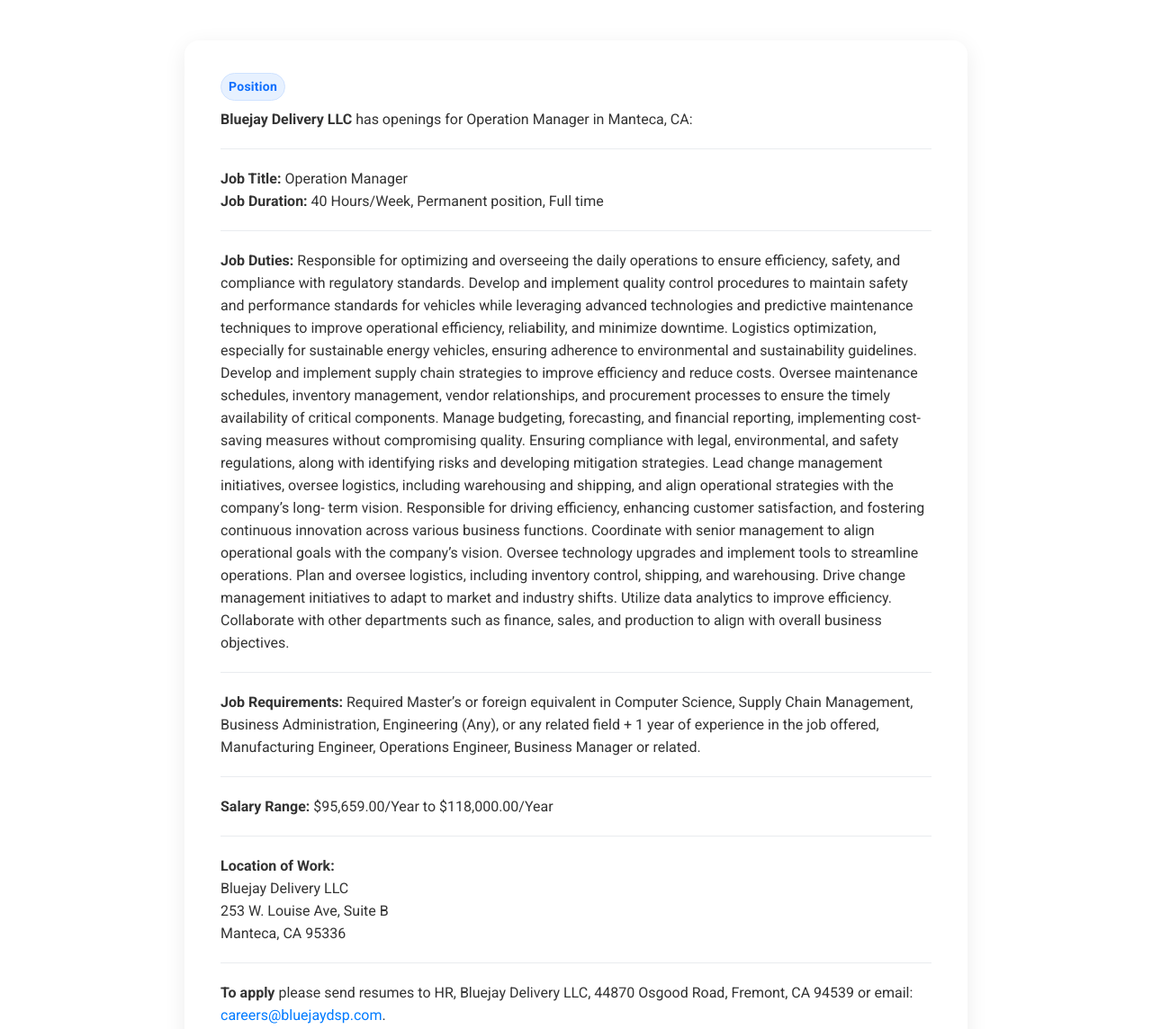
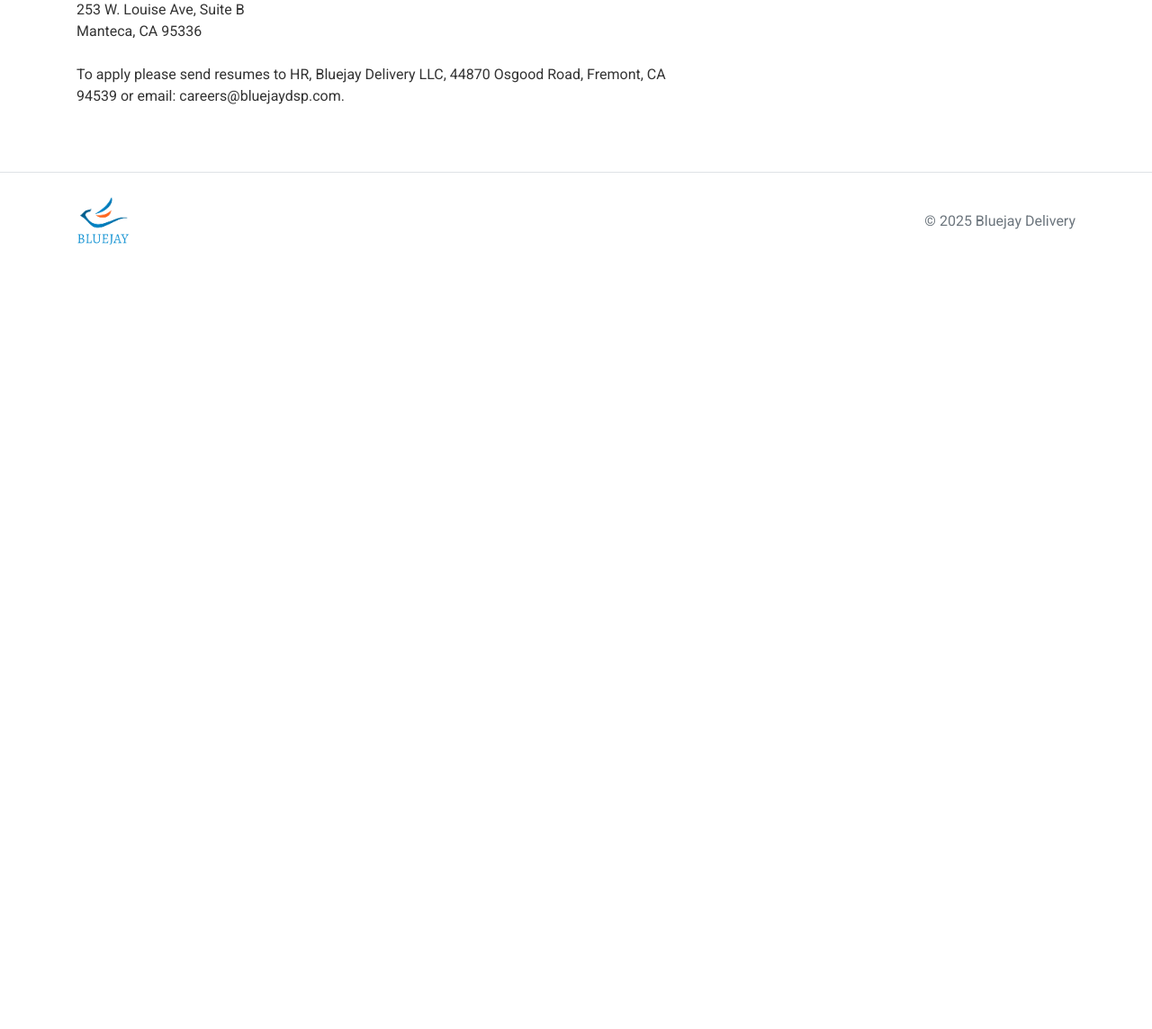
Before and after one commit to singhprabhjot/bluejay-website, a website: page job-general-manager.html in a window 1280 px wide. Shown: the part 936-2080 px from the top of the page at 90% size. After the commit the page ends 1236 px from the top, so only its background shows below. Drawn offline with nearby package versions, Linux system fonts and the light colour scheme.

Commit message:
Removing pic

```diff
--- a/job-general-manager.html
+++ b/job-general-manager.html
@@ -3,54 +3,34 @@
 <head>
   <meta charset="utf-8" />
   <meta name="viewport" content="width=device-width, initial-scale=1" />
-  <title>General Manager — Bluejay Delivery</title>
+  <title>Operation Manager — Manteca, CA | Bluejay Delivery LLC</title>
   <link rel="icon" href="assets/images/icon.png" type="image/png" />
   <link href="assets/css/bootstrap.min.css" rel="stylesheet" />
   <link href="assets/css/style.css" rel="stylesheet" />
   <style>
-    :root{--card-radius:16px;--shadow:0 6px 24px rgba(0,0,0,.08)}
-    .hero{background:linear-gradient(180deg,rgba(0,0,0,.5),rgba(0,0,0,.6)),url('assets/images/slider/3.jpg') center/cover no-repeat;color:#fff}
-    .logo-img{height:60px;width:auto}
-    .content-wrap{max-width:900px;margin-inline:auto}
-    .content-card{background:#fff;border-radius:var(--card-radius);box-shadow:var(--shadow);padding:2rem}
-    .typography{line-height:1.75;font-size:1.05rem}
-    .section{margin-top:1.25rem;padding-top:1.25rem;border-top:1px solid #e9ecef}
-    .label{display:inline-block;font-size:.875rem;font-weight:600;letter-spacing:.02em;color:#0d6efd;background:#e7f1ff;border:1px solid #cfe2ff;padding:.15rem .5rem;border-radius:999px}
-    @media (min-width:992px){.content-card{padding:2.25rem 2.5rem}}
+    .logo-img {height: 60px; width: auto; object-fit: contain;}
+    .legal-wrap {white-space: pre-wrap; font-family: inherit;}
+    .page-title {font-size: 1.75rem; font-weight: 600; margin-bottom: 1rem;}
   </style>
 </head>
 <body>
   <header class="py-3 border-bottom bg-white">
     <div class="container d-flex align-items-center justify-content-between">
       <a href="index.html" class="d-inline-flex align-items-center gap-2 text-decoration-none">
-        <img src="assets/images/logo/logo.png" alt="Bluejay Delivery" class="logo-img">
+        <img src="assets/images/logo/logo.png" alt="Bluejay Delivery" class="logo-img" />
       </a>
       <a class="btn btn-outline-primary" href="careers.html">All Careers</a>
     </div>
   </header>
 
-  <section class="hero py-5">
-    <div class="container py-3 content-wrap">
-      <h1 class="display-6 fw-bold">Operation Manager</h1>
-      <p class="lead mb-0">Manteca, CA • Full-time</p>
-    </div>
-  </section>
-
   <main class="py-5">
-    <div class="container content-wrap">
-      <div class="content-card typography">
-        <div>
-          <span class="label">Position</span>
-          <p class="mt-2"><strong>Bluejay Delivery LLC</strong> has openings for Operation Manager in Manteca, CA:</p>
-        </div>
-
-        <div class="section">
-          <p><strong>Job Title:</strong> Operation Manager<br>
-          <strong>Job Duration:</strong> 40 Hours/Week, Permanent position, Full time</p>
-        </div>
-
-        <div class="section">
-          <p><strong>Job Duties:</strong> Responsible for optimizing and overseeing the daily operations to ensure efficiency,
+    <div class="container">
+      <h1 class="page-title">Operation Manager — Manteca, CA</h1>
+      <div class="legal-wrap">
+Bluejay Delivery LLC has openings for Operation Manager in Manteca, CA:
+Job Title: Operation Manager
+Job Duration: 40 Hours/Week, Permanent position, Full time
+Job Duties: Responsible for optimizing and overseeing the daily operations to ensure efficiency,
 safety, and compliance with regulatory standards. Develop and implement quality control
 procedures to maintain safety and performance standards for vehicles while leveraging advanced
 technologies and predictive maintenance techniques to improve operational efficiency,
@@ -69,40 +49,26 @@
 tools to streamline operations. Plan and oversee logistics, including inventory control, shipping,
 and warehousing. Drive change management initiatives to adapt to market and industry shifts.
 Utilize data analytics to improve efficiency. Collaborate with other departments such as finance,
-          sales, and production to align with overall business objectives.</p>
-        </div>
+sales, and production to align with overall business objectives.
 
-        <div class="section">
-          <p><strong>Job Requirements:</strong> Required Master’s or foreign equivalent in Computer Science, Supply
+Job Requirements: Required Master’s or foreign equivalent in Computer Science, Supply
 Chain Management, Business Administration, Engineering (Any), or any related field + 1 year of
 experience in the job offered, Manufacturing Engineer, Operations Engineer, Business Manager
-          or related.</p>
-        </div>
+or related.
+Salary Range: $95,659.00/Year to $118,000.00/Year
+Location of Work: Bluejay Delivery LLC
+253 W. Louise Ave, Suite B
+Manteca, CA 95336
 
-        <div class="section">
-          <p><strong>Salary Range:</strong> $95,659.00/Year to $118,000.00/Year</p>
-        </div>
-
-        <div class="section">
-          <p><strong>Location of Work:</strong><br>
-          Bluejay Delivery LLC<br>
-          253 W. Louise Ave, Suite B<br>
-          Manteca, CA 95336</p>
-        </div>
-
-        <div class="section">
-          <p><strong>To apply</strong> please send resumes to HR, Bluejay Delivery LLC, 44870 Osgood Road, Fremont, CA
-          94539 or email: <a href="mailto:careers@bluejaydsp.com">careers@bluejaydsp.com</a>.</p>
-        </div>
+To apply please send resumes to HR, Bluejay Delivery LLC, 44870 Osgood Road, Fremont, CA
+94539 or email: careers@bluejaydsp.com.
       </div>
     </div>
   </main>
 
   <footer class="border-top py-4">
     <div class="container d-flex flex-column flex-md-row align-items-center justify-content-between">
-      <a href="index.html">
-        <img src="assets/images/logo/logo.png" alt="Bluejay Delivery" class="logo-img" />
-      </a>
+      <a href="index.html"><img src="assets/images/logo/logo.png" alt="Bluejay Delivery" class="logo-img" /></a>
       <span class="text-muted">© <script>document.write(new Date().getFullYear())</script> Bluejay Delivery</span>
     </div>
   </footer>
```
Also changed, not shown: job-dot-driver.html (+3 -2 lines). Lines whose indentation alone changed are shown as unchanged.
